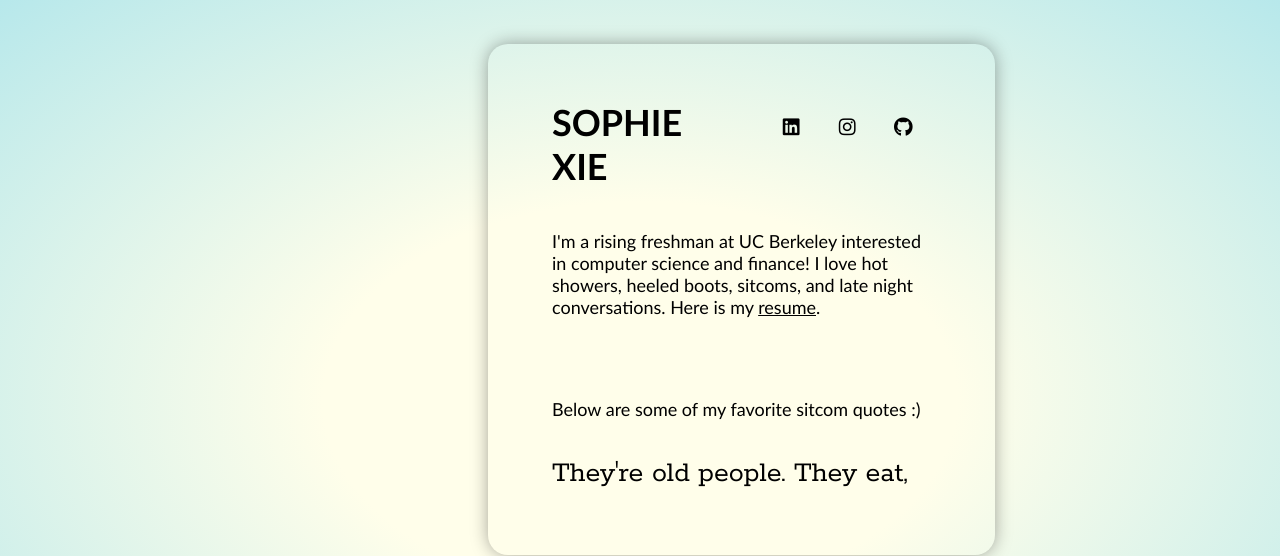
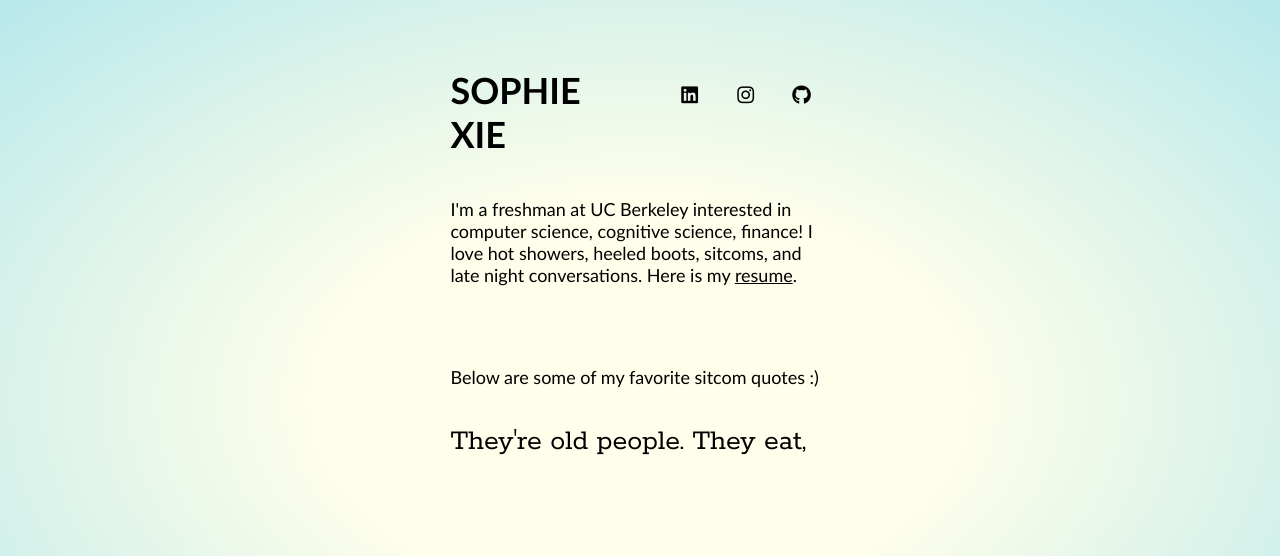
Before and after one commit to sophie200/sophie200-sophie200.github.io, a plain HTML site: page index.html in a window 1280 px wide. Shown: the top 556 px of the page. Drawn offline with Linux system fonts and the light colour scheme.

Commit message:
fix website

```diff
--- a/index.css
+++ b/index.css
@@ -57,13 +57,10 @@ body {
   justify-content: center;
   display:inline-block;
   align-items: center;
-  box-shadow: 0px 0px 18px -1px rgba(0, 0, 0, 0.39);
   border-radius: 20px;
   background: transparent;
-  padding: 2rem 4rem 4rem 4rem;
   text-align: left;
   width:30%;
-  margin-left: 480px;
 }
 
 .main {
@@ -80,7 +77,7 @@ body {
     display: flex;
     justify-content: right;
     padding: 0.8rem 0;
-    margin-left: 80px;
+    margin-left: 5rem;
     /*  */
 }
 .icons li{
--- a/index.html
+++ b/index.html
@@ -7,6 +7,7 @@
     <body>
         <br>
         <br>
+        <center>
         <div class="profile">
             <div class="main">
                 <div class="headings">
@@ -17,7 +18,7 @@
                         <a href="https://github.com/sophie200/"><li><i class = "fab fa-github"></i></li></a>
                     </ul>
                 </div>
-                <p>I'm a rising freshman at UC Berkeley interested in computer science and finance! I love hot showers, heeled boots, sitcoms, and late night conversations. Here is my <a href="resume.pdf">resume</a>.</p>
+                <p>I'm a freshman at UC Berkeley interested in computer science, cognitive science, finance! I love hot showers, heeled boots, sitcoms, and late night conversations. Here is my <a href="resume.pdf">resume</a>.</p>
                 <br>
                 <br>
                 <p>Below are some of my favorite sitcom quotes :)</p>
@@ -25,6 +26,7 @@
             <br>
             <div id="quotes"></div>
         </div>
+        </center>
 
         <script src="theater.min.js"></script>
         <script>
```
Also changed, not shown: 1 other file.
